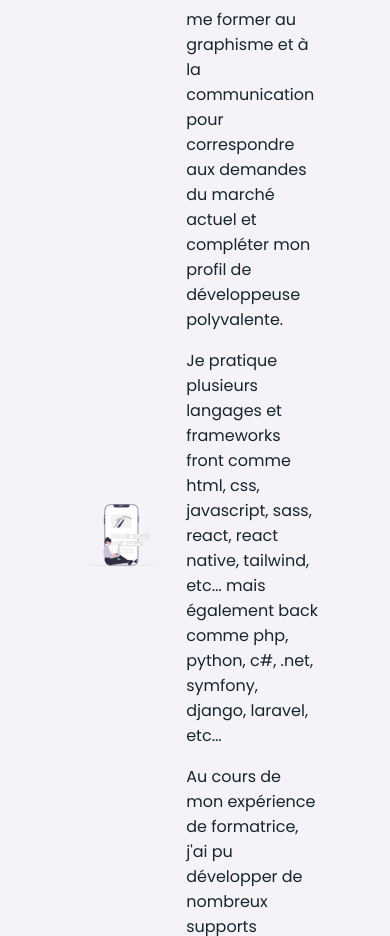
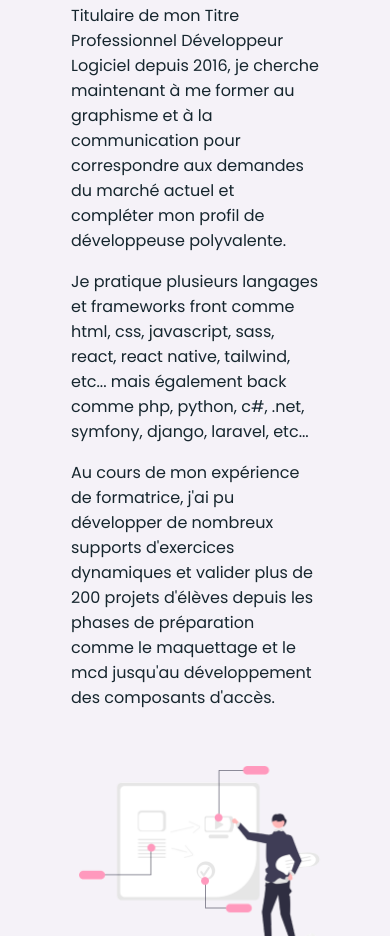
Before and after one commit to jbadin/jbadin.github.io, a plain HTML site: page index.html in a window 390 px wide. Shown: the part 1064-2000 px from the top of the page. Drawn offline with Linux system fonts and the light colour scheme; a web font is replaced by a local one.

Commit message:
Coorection responsive

```diff
--- a/assets/scss/_profiles.scss
+++ b/assets/scss/_profiles.scss
@@ -1,22 +1,42 @@
 .profiles {
     background-color: $light;
-    margin:0;
+    margin: 0;
+
     .job {
         width: 80%;
+
         img {
             width: 40%;
+
             &.img_left {
                 margin-right: 1rem;
             }
+
             &.img_right {
+                order: 1;
                 margin-left: 1rem;
             }
         }
+
+        @media screen and (max-width: 800px) {
+            div {
+                order: 2;
+            }
+            img {
+                width: 100%;
+            }
+        }
+
 
         display: flex;
         flex-direction: row;
         align-items: center;
         justify-content: left;
         padding-bottom: 2.5rem;
+
+        @media screen and (max-width: 800px) {
+            flex-direction: column;
+
+        }
     }
 }
--- a/assets/scss/main.scss
+++ b/assets/scss/main.scss
@@ -76,6 +76,9 @@ header {
         margin-top: 1rem;
         padding: 0.2rem 1.5rem;
         width: 40%;
+        @media screen  and (max-width: 550px){
+            width: 80%;
+        }
 
         .introduction_list {
             li {
```
Also changed, not shown: assets/css/main.min.css.
